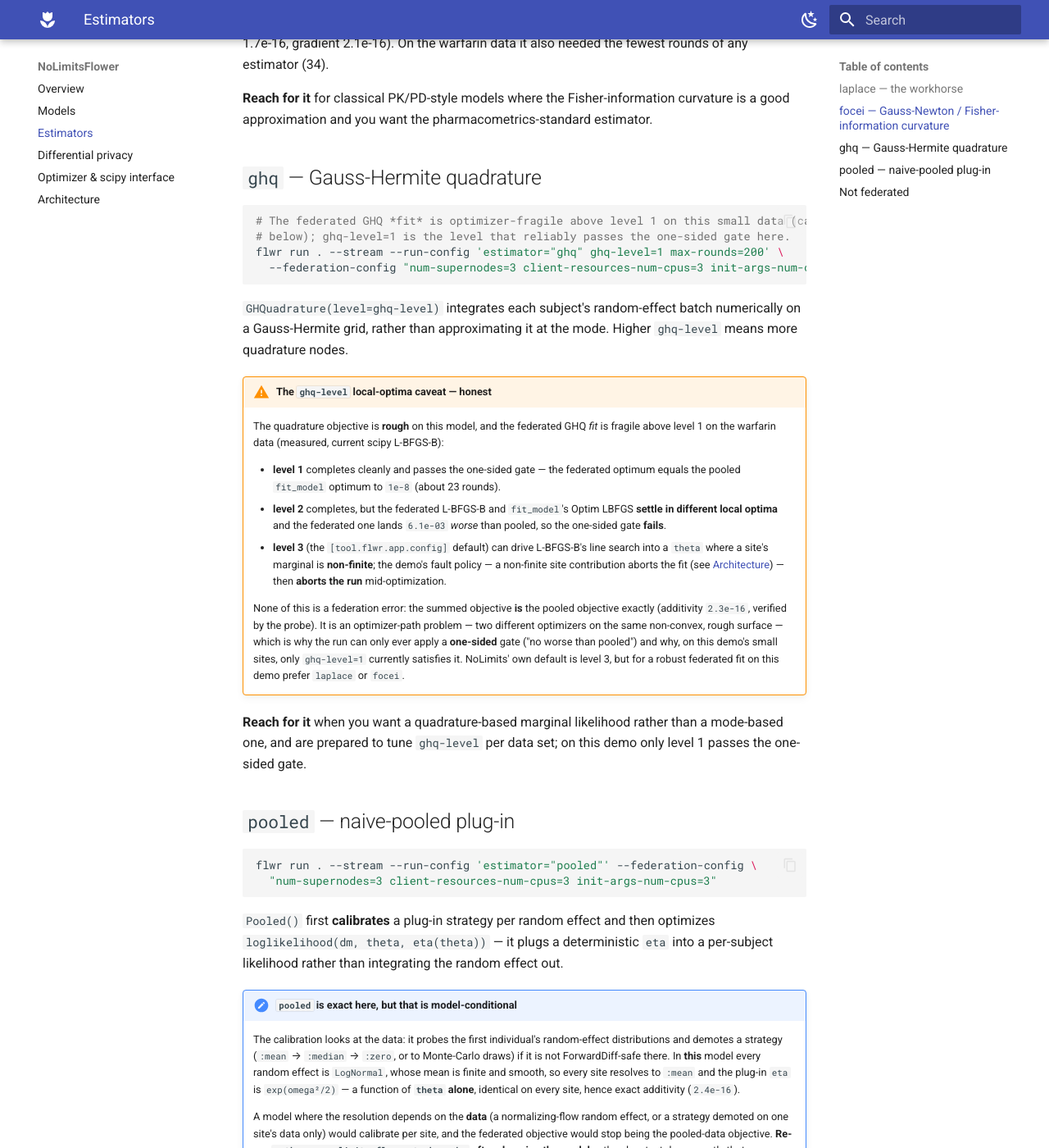
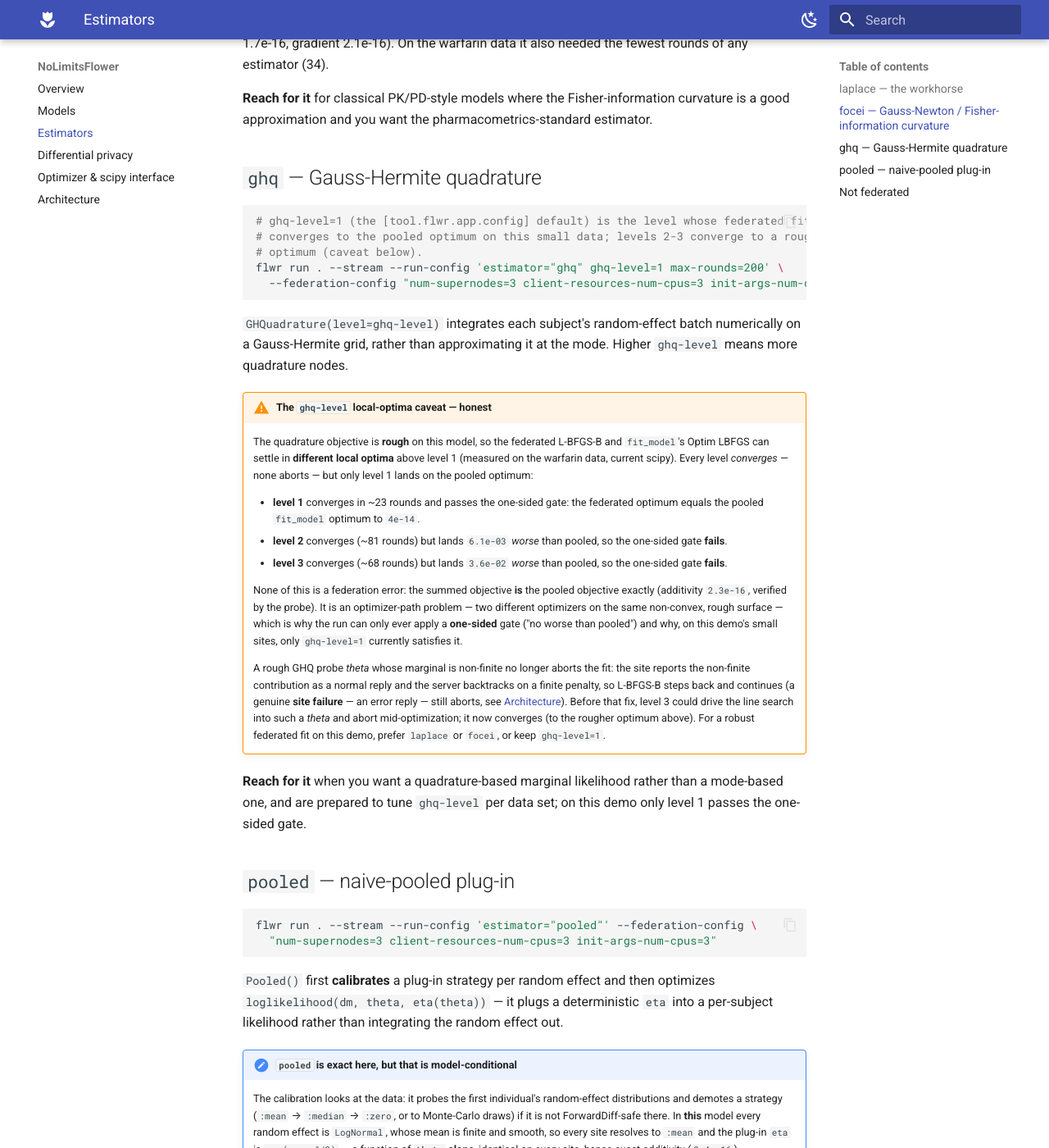
Before and after one commit to manuhuth/NoLimitsFlowerDemo, an MkDocs documentation site: the page built from docs/estimators.md, in a window 1280 px wide and 1400 px high, scrolled down 1691 px. Shown: the whole window at 82% size. Built offline with MkDocs 1.6.1 and Material for MkDocs 9.7.7, drawn with Linux system fonts in a browser that asks for light colours.

Commit message:
fix: backtrack on non-finite summed objective instead of aborting; robust GHQ
The non-DP federated L-BFGS-B fit aborted the whole run when a site's marginal
was non-finite at a line-search probe theta. The client raised on any non-finite
objective/gradient, which became an error reply that the server's genuine-site-
failure guard aborted on; the server's broadcast also pre-checked per-site
finiteness and aborted. With the rough GHQ objective (level 3) on warfarin this
reliably killed an otherwise-converging fit at ~round 56.

Distinguish the two cases:
- A site that fails to reply or replies with an error still aborts cleanly
  (guarantee unchanged; fault-injection test still passes).
- When all sites reply but the summed value/gradient is non-finite (a legitimate
  optimizer probe of a rough/out-of-domain theta), the objective closure returns
  a large finite penalty with a zero gradient so L-BFGS-B backtracks and
  continues. The client now replies with the non-finite contribution via a new
  require_finite=False flag; the reference/probe/fit paths keep fail-fast.

Post-fix warfarin GHQ (measured): all levels converge, none abort. Level 1
converges to == pooled (4e-14); levels 2/3 converge to a rougher GHQ local
optimum (6.1e-03 / 3.6e-02 worse, one-sided gate fails). Default ghq-level set
to 1. laplace/focei/pooled/additivity/DP all unaffected. Docs updated to the
post-fix reality.

Co-Authored-By: Claude Opus 4.8 <noreply@anthropic.com>
Claude-Session: https://claude.ai/code/session_01PyJy54X6qhmkr5Dtcqt1bT

````diff
--- a/docs/estimators.md
+++ b/docs/estimators.md
@@ -69,8 +69,9 @@ good approximation and you want the pharmacometrics-standard estimator.
 ## `ghq` — Gauss-Hermite quadrature
 
 ```bash
-# The federated GHQ *fit* is optimizer-fragile above level 1 on this small data (caveat
-# below); ghq-level=1 is the level that reliably passes the one-sided gate here.
+# ghq-level=1 (the [tool.flwr.app.config] default) is the level whose federated fit reliably
+# converges to the pooled optimum on this small data; levels 2-3 converge to a rougher local
+# optimum (caveat below).
 flwr run . --stream --run-config 'estimator="ghq" ghq-level=1 max-rounds=200' \
   --federation-config "num-supernodes=3 client-resources-num-cpus=3 init-args-num-cpus=3"
 ```
@@ -80,25 +81,31 @@ a Gauss-Hermite grid, rather than approximating it at the mode. Higher `ghq-leve
 quadrature nodes.
 
 !!! warning "The `ghq-level` local-optima caveat — honest"
-    The quadrature objective is **rough** on this model, and the federated GHQ *fit* is
-    fragile above level 1 on the warfarin data (measured, current scipy L-BFGS-B):
+    The quadrature objective is **rough** on this model, so the federated L-BFGS-B and
+    `fit_model`'s Optim LBFGS can settle in **different local optima** above level 1
+    (measured on the warfarin data, current scipy). Every level *converges* — none aborts —
+    but only level 1 lands on the pooled optimum:
 
-    - **level 1** completes cleanly and passes the one-sided gate — the federated optimum
-      equals the pooled `fit_model` optimum to `1e-8` (about 23 rounds).
-    - **level 2** completes, but the federated L-BFGS-B and `fit_model`'s Optim LBFGS
-      **settle in different local optima** and the federated one lands `6.1e-03` *worse* than
-      pooled, so the one-sided gate **fails**.
-    - **level 3** (the `[tool.flwr.app.config]` default) can drive L-BFGS-B's line search
-      into a `theta` where a site's marginal is **non-finite**; the demo's fault policy — a
-      non-finite site contribution aborts the fit (see [Architecture](architecture.md)) —
-      then **aborts the run** mid-optimization.
+    - **level 1** converges in ~23 rounds and passes the one-sided gate: the federated
+      optimum equals the pooled `fit_model` optimum to `4e-14`.
+    - **level 2** converges (~81 rounds) but lands `6.1e-03` *worse* than pooled, so the
+      one-sided gate **fails**.
+    - **level 3** converges (~68 rounds) but lands `3.6e-02` *worse* than pooled, so the
+      one-sided gate **fails**.
 
     None of this is a federation error: the summed objective **is** the pooled objective
     exactly (additivity `2.3e-16`, verified by the probe). It is an optimizer-path problem —
     two different optimizers on the same non-convex, rough surface — which is why the run can
     only ever apply a **one-sided** gate ("no worse than pooled") and why, on this demo's
-    small sites, only `ghq-level=1` currently satisfies it. NoLimits' own default is level 3,
-    but for a robust federated fit on this demo prefer `laplace` or `focei`.
+    small sites, only `ghq-level=1` currently satisfies it.
+
+    A rough GHQ probe *theta* whose marginal is non-finite no longer aborts the fit: the
+    site reports the non-finite contribution as a normal reply and the server backtracks on a
+    finite penalty, so L-BFGS-B steps back and continues (a genuine **site failure** — an
+    error reply — still aborts, see [Architecture](architecture.md)). Before that fix, level 3
+    could drive the line search into such a *theta* and abort mid-optimization; it now
+    converges (to the rougher optimum above). For a robust federated fit on this demo, prefer
+    `laplace` or `focei`, or keep `ghq-level=1`.
 
 **Reach for it** when you want a quadrature-based marginal likelihood rather than a
 mode-based one, and are prepared to tune `ghq-level` per data set; on this demo only level 1
--- a/pyproject.toml
+++ b/pyproject.toml
@@ -36,7 +36,9 @@ clientapp = "nolimits_flower.client_app:app"
 [tool.flwr.app.config]
 model = "warfarin"  # warfarin | theophylline | warfarin-nn | orange (see README Models)
 estimator = "laplace"
-ghq-level = 3  # NoLimits' own default; levels 1-3 are its numerically stable range
+ghq-level = 1  # the level whose federated fit reliably converges to the pooled optimum on
+               # this demo (levels 2-3 converge but to a rougher GHQ local optimum; see
+               # docs/estimators.md). NoLimits' own numerically stable range is 1-3.
 data-source = "warfarin"  # or "simulated" for the seeded synthetic demo
 data-seed = 20260818  # which simulated data set; ignored by data-source="warfarin"
 max-rounds = 100
````
Also changed, not shown: README.md (+21 -14 lines), docs/architecture.md (+11 -6 lines), docs/optimizer.md (+5 -3 lines), 3 other files.
